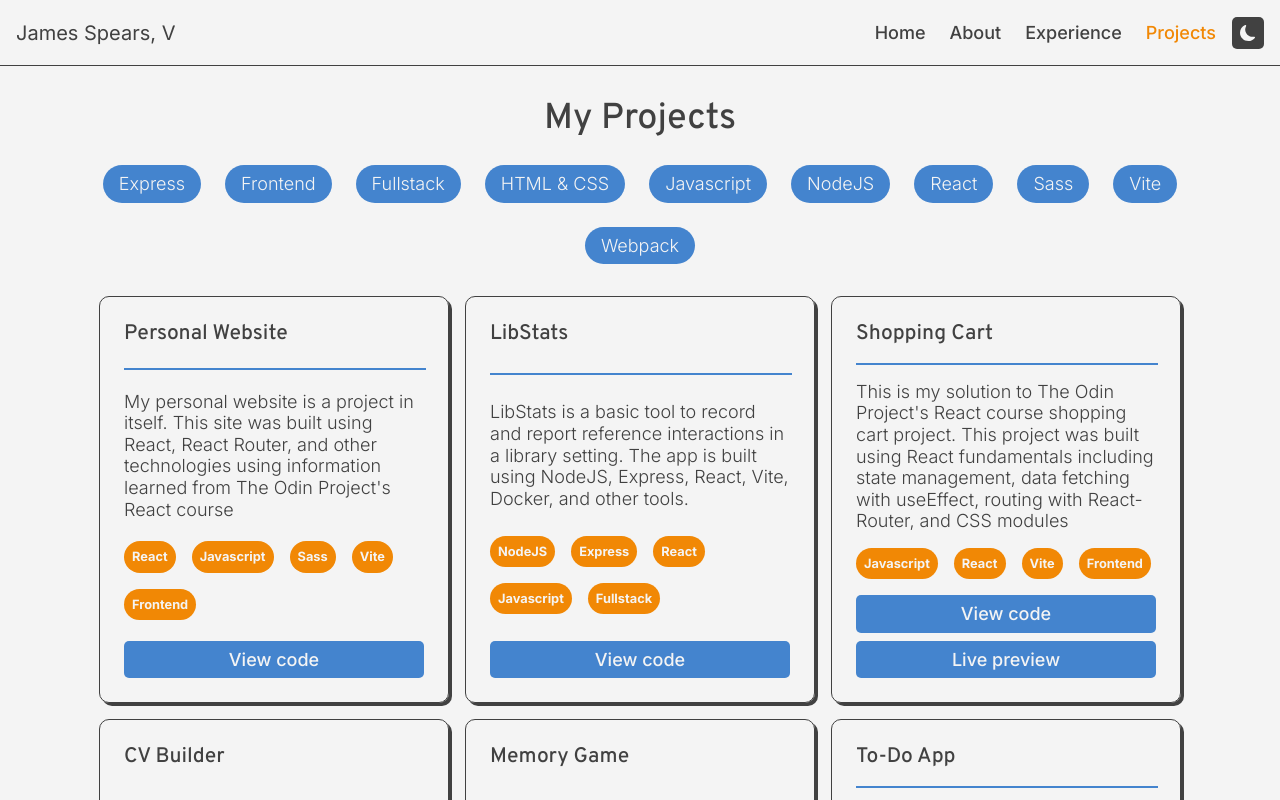
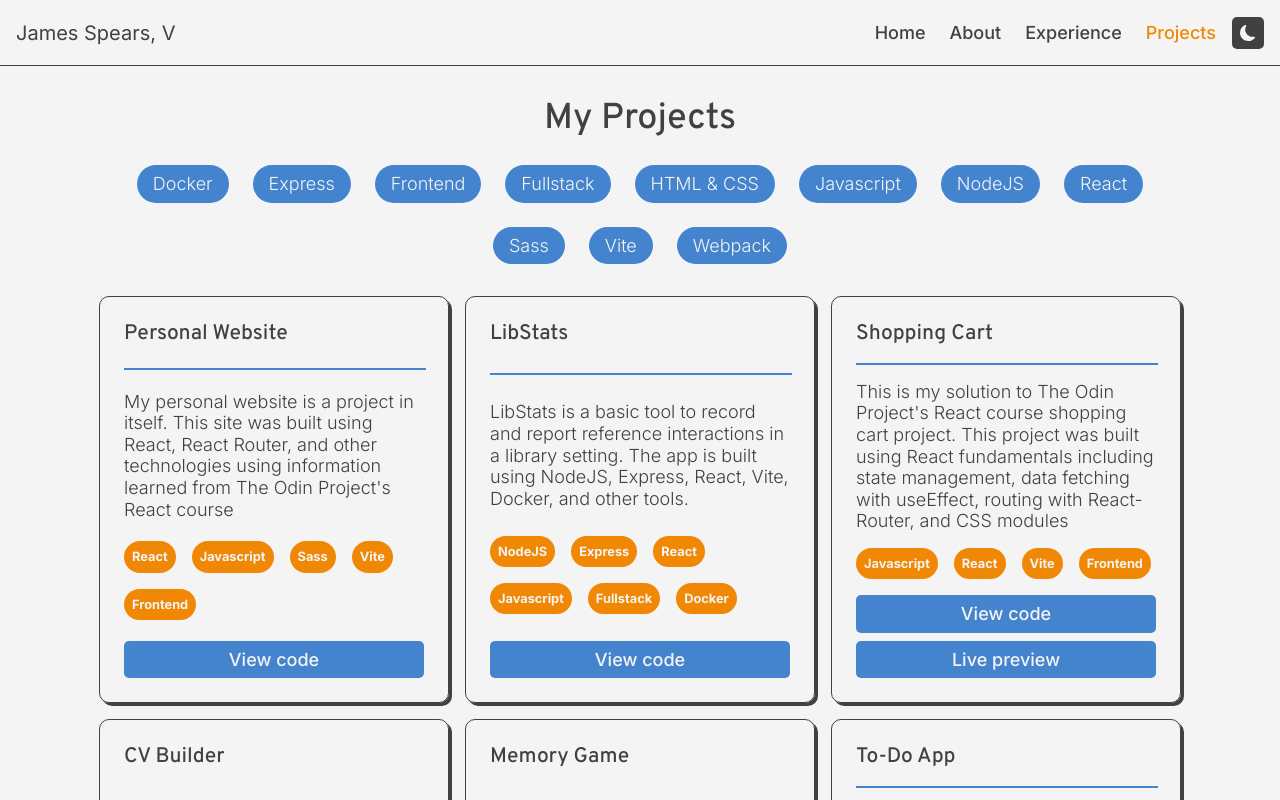
Before and after one commit to jamesspearsv/personal-website, a React (Vite) app: page /projects in a window 1280 px wide. Shown: the top 800 px of the page. Built offline with nearby package versions, Linux system fonts and the light colour scheme.

Commit message:
Update projects.js

```diff
--- a/src/content/projects.js
+++ b/src/content/projects.js
@@ -15,7 +15,7 @@ export const projects = [
     name: 'LibStats',
     desc: 'LibStats is a basic tool to record and report reference interactions in a library setting. The app is built using NodeJS, Express, React, Vite, Docker, and other tools.',
     github: 'https://github.com/jamesspearsv/libstats-node',
-    tags: ['NodeJS', 'Express', 'React', 'Javascript', 'Fullstack'],
+    tags: ['NodeJS', 'Express', 'React', 'Javascript', 'Fullstack', 'Docker'],
   },
   {
     name: 'Shopping Cart',
```
